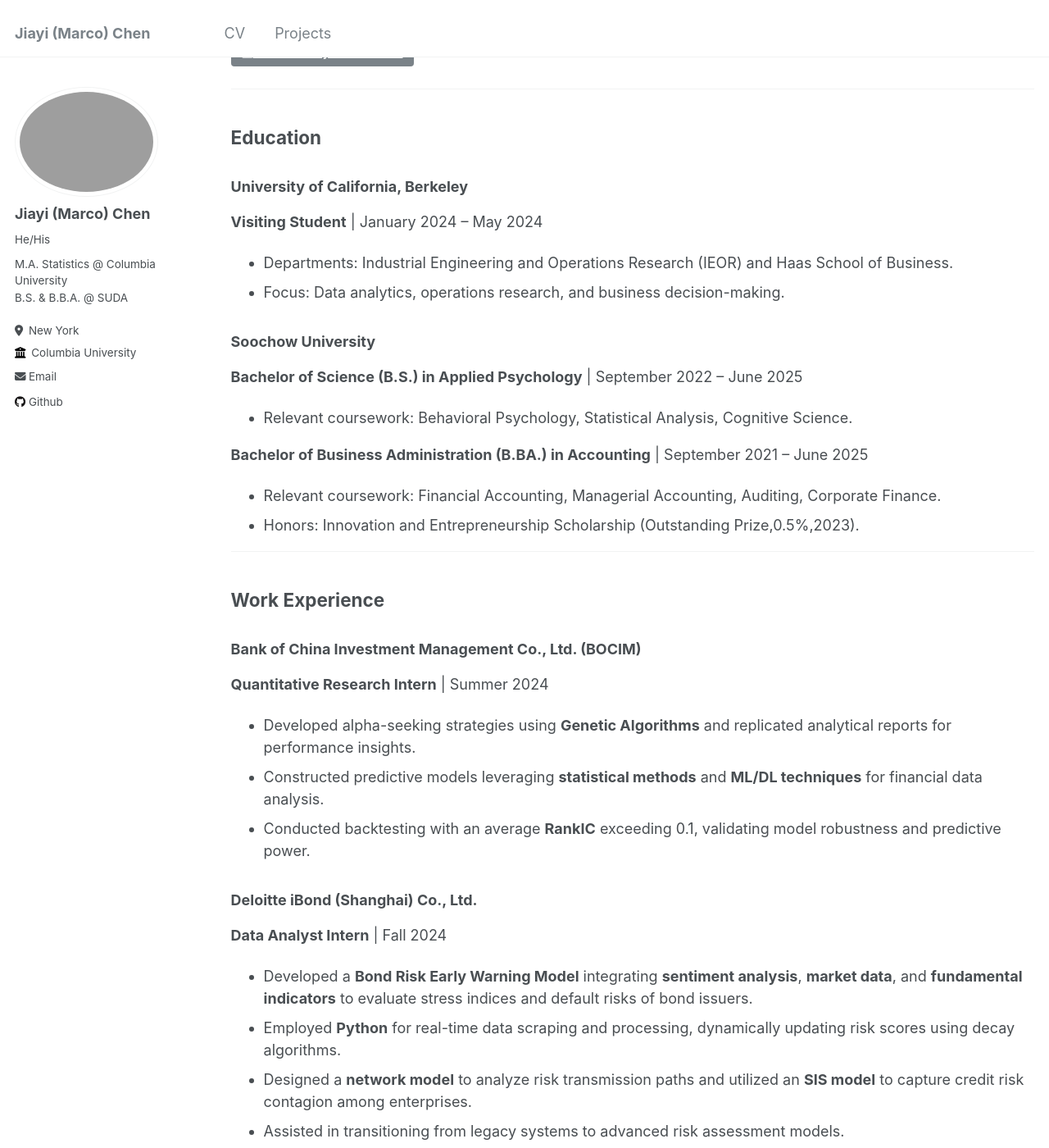
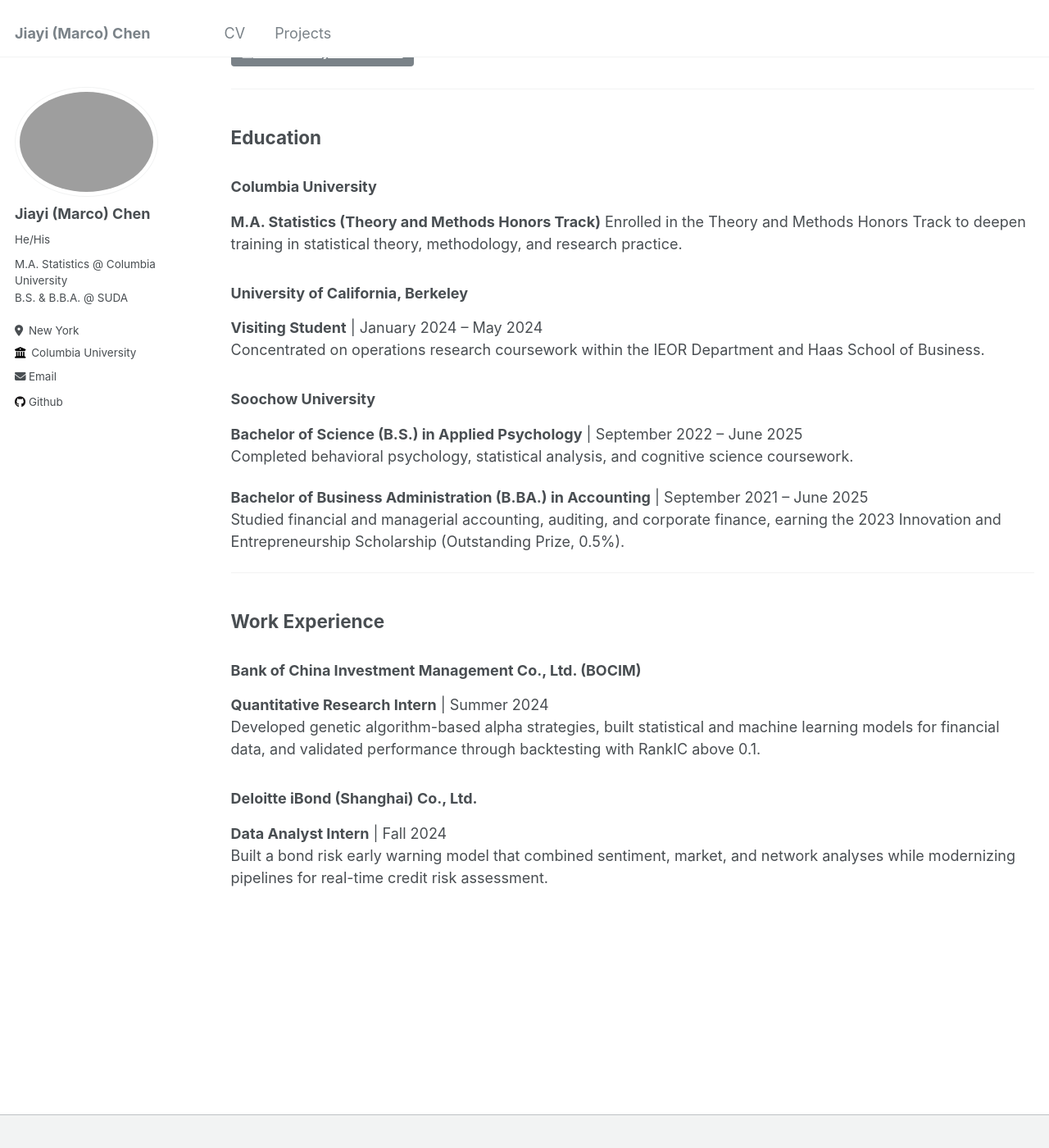
Before and after one commit to marcochen0720/marcochen0720.github.io, a Jekyll site: the page built from _pages/cv.md, in a window 1280 px wide and 1400 px high, scrolled down 209 px. Shown: the whole window at 82% size. Built offline with Jekyll 4.4.1, drawn with Linux system fonts in a browser that asks for light colours.

Commit message:
Update cv.md

```diff
--- a/_pages/cv.md
+++ b/_pages/cv.md
@@ -21,18 +21,20 @@
 
 <h2 id="education">Education</h2>
 
+### **Columbia University**
+**M.A. Statistics (Theory and Methods Honors Track)**
+Enrolled in the Theory and Methods Honors Track to deepen training in statistical theory, methodology, and research practice.
+
 ### **University of California, Berkeley**
 **Visiting Student** | January 2024 – May 2024
-- Departments: Industrial Engineering and Operations Research (IEOR) and Haas School of Business.
-- Focus: Data analytics, operations research, and business decision-making.
+Concentrated on operations research coursework within the IEOR Department and Haas School of Business.
 
 ### **Soochow University**
 **Bachelor of Science (B.S.) in Applied Psychology** | September 2022 – June 2025
-- Relevant coursework: Behavioral Psychology, Statistical Analysis, Cognitive Science.
+Completed behavioral psychology, statistical analysis, and cognitive science coursework.
 
 **Bachelor of Business Administration (B.BA.) in Accounting** | September 2021 – June 2025
-- Relevant coursework: Financial Accounting, Managerial Accounting, Auditing, Corporate Finance.
-- Honors: Innovation and Entrepreneurship Scholarship (Outstanding Prize,0.5%,2023).
+Studied financial and managerial accounting, auditing, and corporate finance, earning the 2023 Innovation and Entrepreneurship Scholarship (Outstanding Prize, 0.5%).
 
 <hr>
 
@@ -40,13 +42,8 @@
 
 ### **Bank of China Investment Management Co., Ltd. (BOCIM)**
 **Quantitative Research Intern** | Summer 2024
-- Developed alpha-seeking strategies using **Genetic Algorithms** and replicated analytical reports for performance insights.
-- Constructed predictive models leveraging **statistical methods** and **ML/DL techniques** for financial data analysis.
-- Conducted backtesting with an average **RankIC** exceeding 0.1, validating model robustness and predictive power.
+Developed genetic algorithm-based alpha strategies, built statistical and machine learning models for financial data, and validated performance through backtesting with RankIC above 0.1.
 
 ### **Deloitte iBond (Shanghai) Co., Ltd.**
 **Data Analyst Intern** | Fall 2024
-- Developed a **Bond Risk Early Warning Model** integrating **sentiment analysis**, **market data**, and **fundamental indicators** to evaluate stress indices and default risks of bond issuers.
-- Employed **Python** for real-time data scraping and processing, dynamically updating risk scores using decay algorithms.
-- Designed a **network model** to analyze risk transmission paths and utilized an **SIS model** to capture credit risk contagion among enterprises.
-- Assisted in transitioning from legacy systems to advanced risk assessment models.
+Built a bond risk early warning model that combined sentiment, market, and network analyses while modernizing pipelines for real-time credit risk assessment.
```
